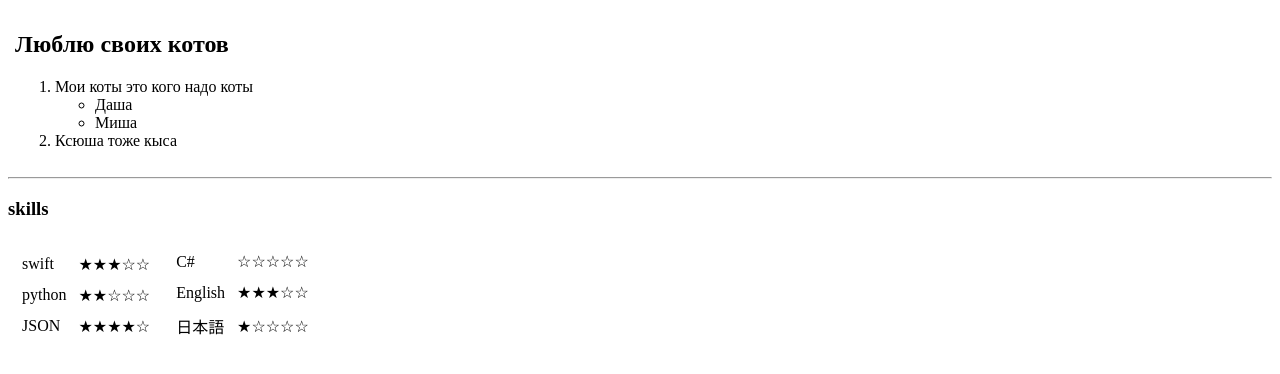
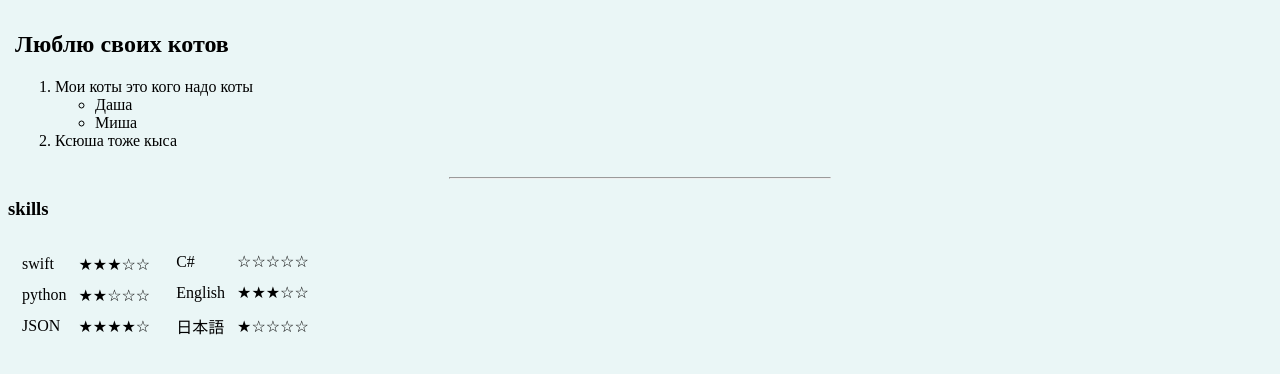
Before and after one commit to ykGoose/cs, a plain HTML site: page index.html in a window 1280 px wide. Drawn offline with Linux system fonts and the light colour scheme.

Commit message:
Update index.html

```diff
--- a/index.html
+++ b/index.html
@@ -4,7 +4,7 @@
 <head>
   <meta charset="utf-8">
   <title>Гусиный уголок</title>
-  <link rel="stylesheet" href="/css/master.css">
+  <link rel="stylesheet" href="/css/styles.css">
 </head>
 
 <body>
```
